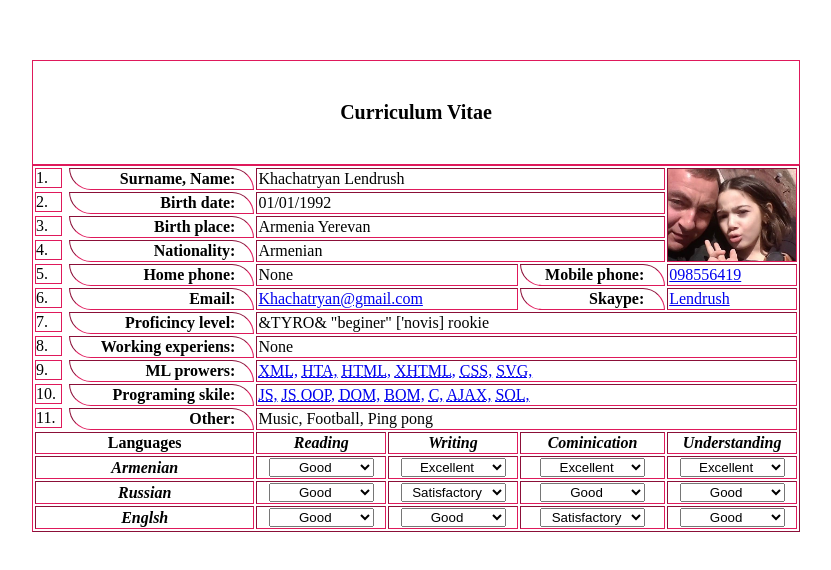
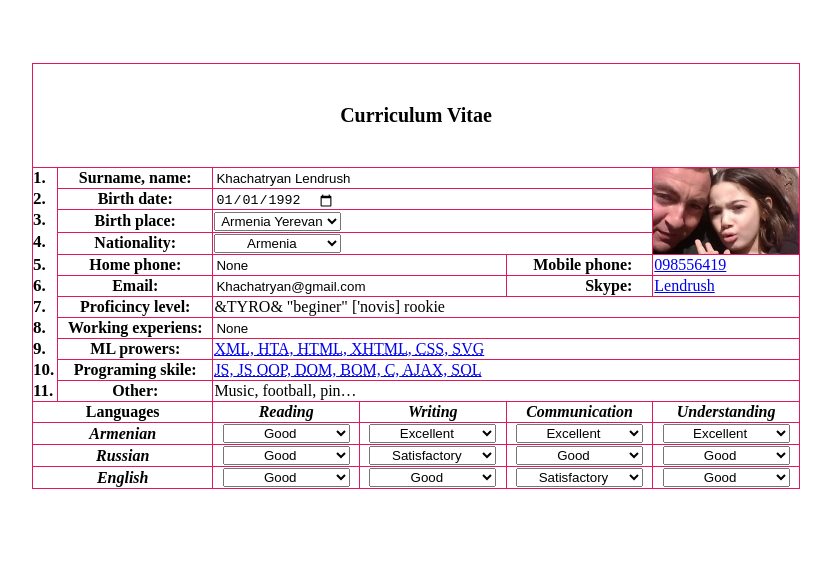
Before and after one commit to Samvel-Manukyan/CV, a plain HTML site: page src/index.html in a window 1280 px wide. Shown: the part 112-682 px from the top of the page, without its empty margins (224-1055 px from the left). Drawn offline with Linux system fonts and the light colour scheme.

Commit message:
I added animation

```diff
--- a/src/css/style.css
+++ b/src/css/style.css
@@ -1,27 +1,32 @@
 table {
     width: 60vw;
-    position: absolute;
-    top: 50%;
-    left: 50%;
-    margin-right: -50%;
-    transform: translate(-50%, -50%);
+    max-width: 1200px;
     border-color: rgb(223, 25, 91);
+    border-collapse: collapse;
     counter-reset: table;
+    animation: table 5s linear infinite;
 }
 
 caption {
+    border-collapse: collapse;
     border: 1px solid rgb(223, 25, 91);
+    border-bottom: unset;
     font-size: 20px;
     font-weight: bold;
     padding: 40px;
 }
 
 tbody tr:before {
-    width: 25px;
-    border: 1px solid rgb(223, 25, 91);
+    font-weight: 700;
+    font-size: 17px;
+    margin: 0;
     display: inline-block;
     counter-increment: table;
     content: "" counter(table) ".";
+}
+
+tbody tr th:after {
+    content: ":"
 }
 
 tfoot {
@@ -29,8 +34,19 @@ tfoot {
 }
 
 select {
-    width: 105px;
+    width: 127px;
     text-align-last: center;
+}
+
+select:focus {
+    background-color: greenyellow;
+    transition: 0.5s;
+}
+
+select:hover {
+    width: 100%;
+    background-color: greenyellow;
+    transition: 0.5s;
 }
 
 tfoot tr:nth-child(4n+1) th:first-child {
@@ -48,27 +64,46 @@ tfoot tr:nth-child(n+2) {
     font-style: italic;
 }
 
-.container {
-    position: relative;
-    height: 100vh;
+input {
+    border: none;
+    height: 13px;
 }
 
-.td_img {
+input:focus {
+    background-color: greenyellow;
+    transition: 0.5s;
+}
+
+.container {
+    min-height: 95vh;
+    display: flex;
+    justify-content: center;
+    align-items: center;
+}
+
+.ellipses div {
+    max-width: 150px;
+    overflow: hidden;
+    text-overflow: ellipsis;
+    white-space: nowrap;
+}
+
+.user-img {
+    height: 86px;
+    min-width: 100%;
+    display: flex;
+    cursor: pointer;
     background-image: url('../img/Lendrush.jpg');
     background-repeat: no-repeat;
     background-size: cover;
     background-position: center;
 }
 
-.th_1, .th_2, .th_3, .th_4, .th_5, .th_6,
-.th_7, .th_8, .th_9, .th_10, .th_11 {
-    border-bottom-left-radius: 30px;
-    border-top-right-radius: 30px;
-    text-align: right;
-    padding-right: 18px;
+.td_img {
+    padding: 0px 0px 0px 0px;
 }
 
-.th_mobile_phone,.th_skaype {
+.th_mobile_phone, .th_skaype {
     border-bottom-left-radius: 30px;
     border-top-right-radius: 30px;
     text-align: right;
@@ -83,3 +118,40 @@ tfoot tr:nth-child(n+2) {
     font-weight: 900;
     font-style: italic;
 }
+
+.input_image {
+    display: none;
+}
+
+@media (max-width: 1200px) {
+    th {
+        font-size: 17px;
+    }
+    input {
+        height: 20px;
+        font-size: 17px;
+    }
+    select {
+        width: 115px;
+        font-size: 12px;
+    }
+    caption {
+        padding: 0 10px;
+    }
+    th {
+        white-space: nowrap;
+    }
+    .user-img {
+        height: 96px;
+        min-width: 100%;
+    }
+}
+
+ @keyframes table {
+    from {
+        transform: rotate(0deg);
+    }
+    to {
+      transform: rotate(360deg);
+    }
+}
--- a/src/index.html
+++ b/src/index.html
@@ -4,7 +4,7 @@
     <meta charset="UTF-8">
     <meta http-equiv="X-UA-Compatible" content="IE=edge">
     <meta name="viewport" content="width=device-width, initial-scale=1.0">
-    <title>CV</title>
+    <title>Curriculum Vitae</title>
     <link rel="shortcut icon" href="icons/favicon-32x32.png" type="image/x-icon">
     <link rel="stylesheet" href="css/style.css">
 </head>
@@ -14,68 +14,132 @@
             <caption title="Curriculum Vitae">Curriculum Vitae</caption>
             <tbody>
                 <tr>
-                    <th class="th_1" title="Surname, name:">Surname, Name:</th>
-                    <td colspan="3" title="Khachatryan Lendrush">Khachatryan Lendrush</td>
-                    <td class="td_img" rowspan="4"></td>
+                    <th title="Surname, name"><label for="sname">Surname, name</label></th>
+                    <td colspan="3" title="Khachatryan Lendrush">
+                        <input type="text" id="sname" name="Surname, name" value="Khachatryan Lendrush">
+                    </td>
+                    <td rowspan="4" class="td_img">
+                        <label class="user-img" for="user">
+                            <input class="input_image" type="file" id="user"
+                            name="lendrush.jpg" multiple accept="image/*">
+                        </label>
+                    </td>
                 </tr>
                 <tr>
-                    <th class="th_2" title="Birth date:">Birth date:</th>
-                    <td colspan="3" title="01/01/1992">01/01/1992</td>
+                    <th title="Birth date"><label for="bdate">Birth date</label></th>
+                    <td colspan="3" title="01/01/1992">
+                        <input class="input_date" type="date" id="bdate" value="1992-01-01">
+                    </td>
                 </tr>
                 <tr>
-                    <th class="th_3" title="Birth place:">Birth place:</th>
-                    <td colspan="3" title="Armenia Yerevan">Armenia Yerevan</td>
+                    <th title="Birth place"><label for="Birth place">Birth place</label></th>
+                    <td colspan="3" title="Armenia Yerevan">
+                        <select name="Birth place" id="Birth place">
+                            <option value="Armenia Yerevan">Armenia Yerevan</option>
+                            <option value="Artashat">Artashat</option>
+                            <option value="Masis">Masis</option>
+                            <option value="Vedi">Vedi</option>
+                            <option value="Ararat">Ararat</option>
+                        </select>
+                    </td>
                 </tr>
                 <tr>
-                    <th class="th_4" title="Nationality:">Nationality:</th>
-                    <td colspan="3" title="Armenian">Armenian</td>
+                    <th title="Nationality"><label for="Nationality">Nationality</label></th>
+                    <td colspan="3" title="Armenian">
+                        <select name="Nationality" id="Nationality">
+                            <option value="Armenia">Armenia</option>
+                            <option value="Germany">Germany</option>
+                            <option value="France">France</option>
+                        </select>
+                    </td>
                 </tr>
-                <tr>
-                    <th class="th_5" title="Home phone:">Home phone:</th>
-                    <td colspan="2" title="None">None</td>
-                    <th class="th_mobile_phone" title="Mobile phone:">Mobile phone:</th>
+                <tr class="home_phone">
+                    <th title="Home phone"><label for="hphone">Home phone</label></th>
+                    <td colspan="2" title="None">
+                        <input type="text" id="hphone" name="Home phone" value="None">
+                    </td>
+                    <th class="th_mobile_phone" title="Mobile phone:">Mobile phone</th>
                     <td><a href="tel:098556419" title="098556419">098556419</a></td>
                 </tr>
                 <tr>
-                    <th class="th_6" title="Email:">Email:</th>
-                    <td colspan="2"><a href="mailto:Khachatryan@gmail.com" title="Khachatryan@gmail.com">Khachatryan@gmail.com</a></td>
-                    <th class="th_skaype" title="Skaype:">Skaype:</th>
+                    <th title="Email"><label for="email">Email</label></th>
+                    <td colspan="2">
+                        <a href="mailto:Khachatryan@gmail.com"
+                        title="Khachatryan@gmail.com">
+                        <input type="email" id="email" name="email" value="Khachatryan@gmail.com">
+                        </a>
+                    </td>
+                    <th class="th_skaype" title="Skype:">Skype</th>
                     <td><a href="tel:098556419" title="Lendrush">Lendrush</a></td>
                 </tr>
                 <tr>
-                    <th class="th_7" title="Proficincy level:">Proficincy level:</th>
-                    <td colspan="4" title="&TYRO& beginer novis rookie">&TYRO& "beginer" ['novis] rookie</td>
+                    <th title="Proficincy level">Proficincy level</th>
+                    <td colspan="4"
+                    title="&TYRO& beginer novis rookie">&TYRO& "beginer" ['novis] rookie
+                </td>
                 </tr>
                 <tr>
-                    <th class="th_8" title="Working experiens:">Working experiens:</th>
-                    <td colspan="4" title="None">None</td>
-                </tr>
-                <tr>
-                    <th class="th_9" title="ML prowers:">ML prowers:</th>
-                    <td colspan="4">
-                        <a href="https://en.wikipedia.org/wiki/XML" target="_blank"><abbr title="Extensible Markup Language">XML,</abbr></a>
-                        <a href="https://de.wikipedia.org/wiki/HTA" target="_blank"><abbr title="Health Technology Assessment">HTA,</abbr></a>
-                        <a href="https://ru.wikipedia.org/wiki/HTML" target="_blank"><abbr title="HyperText Markup Language">HTML,</abbr></a>
-                        <a href="https://en.wikipedia.org/wiki/XHTML" target="_blank"><abbr title="Extensible HyperText Markup Language">XHTML,</abbr></a>
-                        <a href="https://en.wikipedia.org/wiki/CSS" target="_blank"><abbr title="Cascading Style Sheets">CSS,</abbr></a>
-                        <a href="https://en.wikipedia.org/wiki/Scalable_Vector_Graphics" target="_blank"><abbr title="Scalable Vector Graphics">SVG,</abbr></a>
+                    <th title="Working experiens"><label for="wexperiens">Working experiens</label></th>
+                    <td colspan="4" title="None">
+                        <input type="text" id="wexperiens" name="Working experiens" value="None">
                     </td>
                 </tr>
                 <tr>
-                    <th class="th_10" title="Programing skile:">Programing skile:</th>
+                    <th title="Markup Language prowers">ML prowers</th>
                     <td colspan="4">
-                        <a href="https://en.wikipedia.org/wiki/JavaScript" target="_blank"><abbr title="JavaScript">JS,</abbr></a>
-                        <a href="https://wiki.selfhtml.org/wiki/JavaScript/Tutorials/OOP" target="_blank"><abbr title="JavaScript Object-oriented programming">JS OOP,</abbr></a>
-                        <a href="https://ru.wikipedia.org/wiki/Document_Object_Model" target="_blank"><abbr title="Document Object Model">DOM,</abbr></a>
-                        <a href="https://ru.wikipedia.org/wiki/BOM" target="_blank"><abbr title="Bill of Materials">BOM,</abbr></a>
-                        <a href="https://en.wikipedia.org/wiki/C_(programming_language)" target="_blank"><abbr title="Programming Language">C,</abbr></a>
-                        <a href="https://en.wikipedia.org/wiki/Ajax_(programming)" target="_blank"><abbr title="Asynchronous JavaScript and XML">AJAX,</abbr></a>
-                        <a href="https://en.wikipedia.org/wiki/Sol" target="_blank"><abbr title="The Shadows of Luclin">SOL,</abbr></a>
+                        <a href="https://en.wikipedia.org/wiki/XML" target="_blank">
+                            <abbr title="Extensible Markup Language">XML,</abbr>
+                        </a>
+                        <a href="https://de.wikipedia.org/wiki/HTA" target="_blank">
+                            <abbr title="Health Technology Assessment">HTA,</abbr>
+                        </a>
+                        <a href="https://ru.wikipedia.org/wiki/HTML" target="_blank">
+                            <abbr title="HyperText Markup Language">HTML,</abbr>
+                        </a>
+                        <a href="https://en.wikipedia.org/wiki/XHTML" target="_blank">
+                            <abbr title="Extensible HyperText Markup Language">XHTML,</abbr>
+                        </a>
+                        <a href="https://en.wikipedia.org/wiki/CSS" target="_blank">
+                            <abbr title="Cascading Style Sheets">CSS,</abbr>
+                        </a>
+                        <a href="https://en.wikipedia.org/wiki/Scalable_Vector_Graphics" target="_blank">
+                            <abbr title="Scalable Vector Graphics">SVG</abbr>
+                        </a>
                     </td>
                 </tr>
                 <tr>
-                    <th class="th_11" title="Other:">Other:</th>
-                    <td colspan="4" title="Music, Football, Ping pong">Music, Football, Ping pong</td>
+                    <th title="Programing skile">Programing skile</th>
+                    <td colspan="4">
+                        <a href="https://en.wikipedia.org/wiki/JavaScript" target="_blank">
+                            <abbr title="JavaScript">JS,</abbr>
+                        </a>
+                        <a href="https://wiki.selfhtml.org/wiki/JavaScript/Tutorials/OOP" target="_blank">
+                            <abbr title="JavaScript Object-oriented programming">JS OOP,</abbr>
+                        </a>
+                        <a href="https://ru.wikipedia.org/wiki/Document_Object_Model" target="_blank">
+                            <abbr title="Document Object Model">DOM,</abbr>
+                        </a>
+                        <a href="https://ru.wikipedia.org/wiki/BOM" target="_blank">
+                            <abbr title="Browser Object Model">BOM,</abbr>
+                        </a>
+                        <a href="https://en.wikipedia.org/wiki/C_(programming_language)" target="_blank">
+                            <abbr title="Programming Language">C,</abbr>
+                        </a>
+                        <a href="https://en.wikipedia.org/wiki/Ajax_(programming)" target="_blank">
+                            <abbr title="Asynchronous JavaScript and XML">AJAX,</abbr>
+                        </a>
+                        <a href="https://en.wikipedia.org/wiki/Sol" target="_blank">
+                            <abbr title="The Shadows of Luclin">SOL</abbr>
+                        </a>
+                    </td>
+                </tr>
+                <tr>
+                    <th title="Other"><label for="ellipses">Other</label></th>
+                    <td class="ellipses" colspan="4" title="Music, Football, Ping pong">
+                        <div contenteditable="true" id="ellipses">
+                            Music, football, ping pong Music, football, ping pong
+                        </div>
+                    </td>
                 </tr>
             </tbody>
             <tfoot>
@@ -83,7 +147,7 @@
                     <th class="ty" colspan="2" title="Languages">Languages</th>
                     <th title="Reading">Reading</th>
                     <th title="Writing">Writing</th>
-                    <th title="Cominication">Cominication</th>
+                    <th title="Communication">Communication</th>
                     <th title="Understanding">Understanding</th>
                 </tr>
                 <tr>
@@ -149,7 +213,7 @@
                     </td>
                 </tr>
                 <tr>
-                    <th colspan="2" title="Englsh">Englsh</th>
+                    <th colspan="2" title="English">English</th>
                     <td>
                         <select>
                             <option>Good</option>
```
